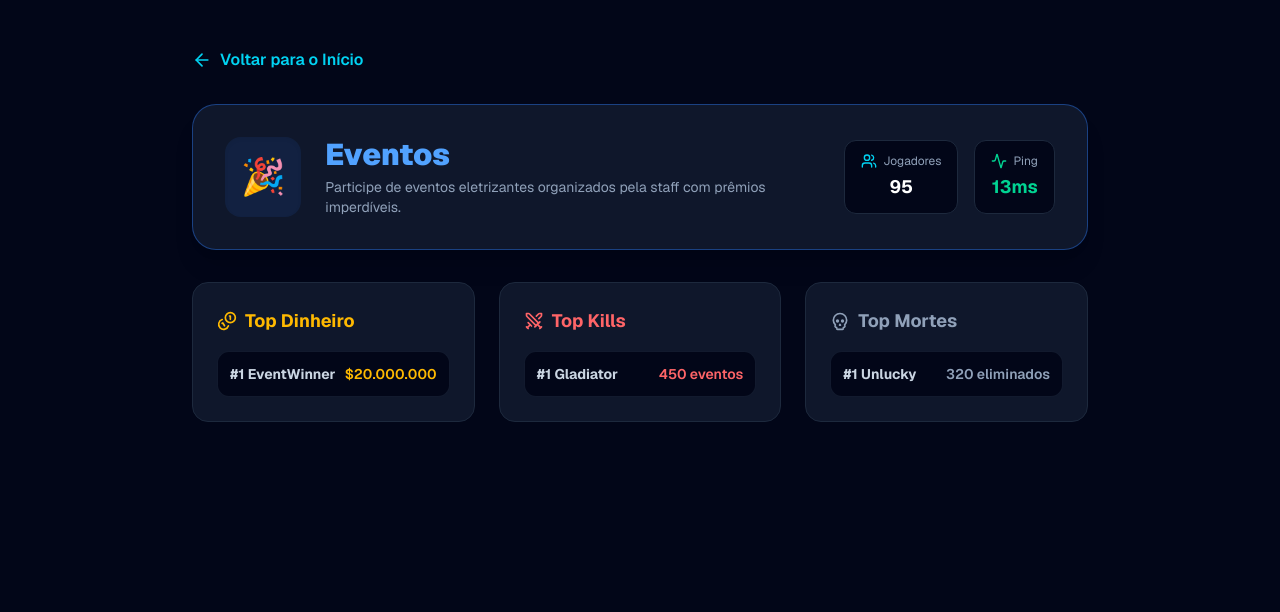
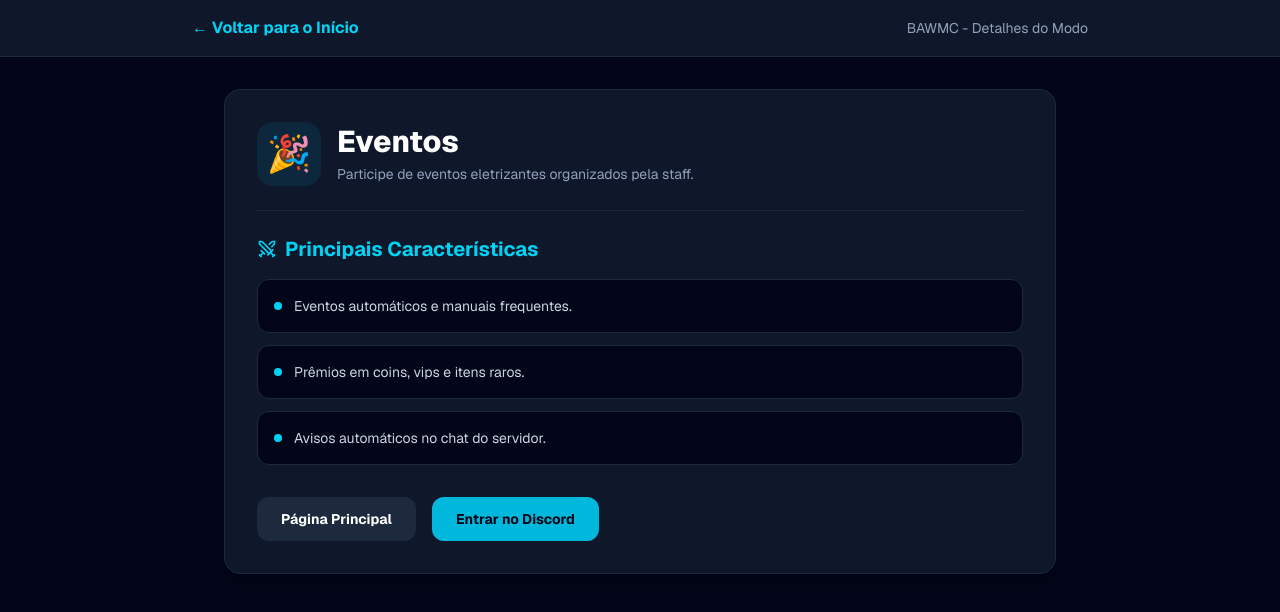
Before and after one commit to Bawmcnet/bawmc-website, a Next.js app: page /modo/eventos in a window 1280 px wide. Shown: the top 612 px of the page. Built offline with nearby package versions, Linux system fonts and the light colour scheme.

Commit message:
Adiciona paginas dinamicas dos modos e atualiza botoes

```diff
--- a/app/modo/[slug]/page.tsx
+++ b/app/modo/[slug]/page.tsx
@@ -1,218 +1,135 @@
-"use client";
+import Link from "next/link";
+import { Swords } from "lucide-react";
 
-import { useParams } from "next/navigation";
-import Link from "next/link";
-import { ArrowLeft, Trophy, Users, Activity, Skull, Coins, Swords } from "lucide-react";
-
-export default function ModoDetalhes() {
-  const params = useParams();
-  const slug = params.slug as string;
-
-  // Dados personalizados para cada modo
-  const modosInfo: Record<string, any> = {
-    survival: {
-      nome: "Survival",
-      desc: "O clássico survival com economia robusta, proteção de terrenos e jogabilidade equilibrada.",
+// Dicionário com as informações de cada modo
+const modosInfo: Record<string, { nome: string; desc: string; emoji: string; detalhes: string[] }> = {
+  "survival": {
+    nome: "Survival Clássico",
+    desc: "O modo tradicional com economia robusta, proteção de terrenos e jogabilidade equilibrada.",
     emoji: "⛏️",
-      color: "text-amber-400",
-      border: "border-amber-500/40",
-      bg: "bg-amber-500/10",
-      online: "420",
-      ping: "12ms",
-      topDinheiro: [
-        { pos: 1, nome: "PlayerOne", valor: "$15.420.000" },
-        { pos: 2, nome: "CraftMaster", valor: "$12.100.000" },
-        { pos: 3, nome: "BawPlayer", valor: "$9.850.000" },
-      ],
-      topKills: [
-        { pos: 1, nome: "HunterX", valor: "1.420 kills" },
-        { pos: 2, nome: "Shadow", valor: "1.100 kills" },
-        { pos: 3, nome: "Zelda", valor: "950 kills" },
-      ],
-      topMortes: [
-        { pos: 1, nome: "NoobMaster", valor: "850 mortes" },
-        { pos: 2, nome: "FallDamage", valor: "620 mortes" },
-        { pos: 3, nome: "CreeperVictim", valor: "540 mortes" },
+    detalhes: [
+      "Economia baseada em player shops e mercado (/mercado).",
+      "Proteção de terrenos com pá de ouro (/terreno).",
+      "Mundo principal expansivo com resets planejados para recursos."
     ]
   },
   "semi-anarquia": {
     nome: "Semi-Anarquia",
-      desc: "Liberdade quase total para construir, destruir e sobreviver com economia ativa e poucas regras.",
+    desc: "Liberdade quase total para construir, destruir e sobreviver com economia ativa.",
     emoji: "🧨",
-      color: "text-red-400",
-      border: "border-red-500/40",
-      bg: "bg-red-500/10",
-      online: "185",
-      ping: "15ms",
-      topDinheiro: [
-        { pos: 1, nome: "Anarchist", valor: "$8.200.000" },
-        { pos: 2, nome: "Destructor", valor: "$6.500.000" },
-      ],
-      topKills: [
-        { pos: 1, nome: "ChaosGod", valor: "2.840 kills" },
-        { pos: 2, nome: "RedStone", valor: "1.920 kills" },
-      ],
-      topMortes: [
-        { pos: 1, nome: "Rookie", valor: "1.450 mortes" },
+    detalhes: [
+      "Poucas regras e sem proteção de terrenos padrão.",
+      "Permitido griefing e roubo fora do spawn.",
+      "PvP ativado em praticamente todos os lugares."
     ]
   },
-    lifesteal: {
+  "lifesteal": {
     nome: "Lifesteal (Novo)",
-      desc: "Cada abate te fortalece: a cada kill, você ganha um novo coração e ganha economia.",
+    desc: "Cada abate te fortalece: a cada kill, você ganha um novo coração.",
     emoji: "❤️",
-      color: "text-rose-400",
-      border: "border-rose-500/40",
-      bg: "bg-rose-500/10",
-      online: "310",
-      ping: "14ms",
-      topDinheiro: [
-        { pos: 1, nome: "HeartThief", valor: "$10.500.000" },
-      ],
-      topKills: [
-        { pos: 1, nome: "Vampire", valor: "3.100 kills" },
-      ],
-      topMortes: [
-        { pos: 1, nome: "Heartless", valor: "920 mortes" },
+    detalhes: [
+      "Perde um coração ao morrer para outro jogador.",
+      "Ganha um coração ao eliminar um inimigo.",
+      "Sistema de saque e recompensas exclusivas."
     ]
   },
   "practice-e-crystalpvp": {
     nome: "Practice e CrystalPvP",
-      desc: "Treine suas habilidades de combate, cristais e domine as arenas de duelo intensas.",
+    desc: "Treine suas habilidades de combate, cristais e domine as arenas de duelo.",
     emoji: "🔮",
-      color: "text-emerald-400",
-      border: "border-emerald-500/40",
-      bg: "bg-emerald-500/10",
-      online: "140",
-      ping: "10ms",
-      topDinheiro: [
-        { pos: 1, nome: "CrystalKing", valor: "$5.100.000" },
-      ],
-      topKills: [
-        { pos: 1, nome: "PvPLegend", valor: "5.400 duelos" },
-      ],
-      topMortes: [
-        { pos: 1, nome: "ComboBreaker", valor: "2.100 derrotas" },
+    detalhes: [
+      "Arenas dedicadas a CrystalPvP, Netherite Pot e UHC.",
+      "Sem perda de itens nas arenas de treino.",
+      "Estatísticas e ranqueamento de duelos."
     ]
   },
-    eventos: {
+  "eventos": {
     nome: "Eventos",
-      desc: "Participe de eventos eletrizantes organizados pela staff com prêmios imperdíveis.",
+    desc: "Participe de eventos eletrizantes organizados pela staff.",
     emoji: "🎉",
-      color: "text-blue-400",
-      border: "border-blue-500/40",
-      bg: "bg-blue-500/10",
-      online: "95",
-      ping: "13ms",
-      topDinheiro: [
-        { pos: 1, nome: "EventWinner", valor: "$20.000.000" },
-      ],
-      topKills: [
-        { pos: 1, nome: "Gladiator", valor: "450 eventos" },
-      ],
-      topMortes: [
-        { pos: 1, nome: "Unlucky", valor: "320 eliminados" },
+    detalhes: [
+      "Eventos automáticos e manuais frequentes.",
+      "Prêmios em coins, vips e itens raros.",
+      "Avisos automáticos no chat do servidor."
     ]
   }
 };
 
-  const info = modosInfo[slug] || {
-    nome: "Modo de Jogo",
-    desc: "Informações detalhadas sobre este modo do BAWMC.",
-    emoji: "🎮",
-    color: "text-cyan-400",
-    border: "border-cyan-500/40",
-    bg: "bg-cyan-500/10",
-    online: "100",
-    ping: "15ms",
-    topDinheiro: [],
-    topKills: [],
-    topMortes: []
+interface PageProps {
+  params: {
+    slug: string;
   };
+}
+
+export default function ModoDetalhe({ params }: PageProps) {
+  const modo = modosInfo[params.slug];
+
+  if (!modo) {
+    return (
+      <div className="min-h-screen bg-slate-950 text-white flex flex-col items-center justify-center p-8">
+        <h1 className="text-3xl font-bold text-red-400 mb-4">Modo não encontrado</h1>
+        <p className="text-slate-400 mb-6">O modo que você está procurando não existe ou foi removido.</p>
+        <Link href="/" className="bg-cyan-500 text-slate-950 font-bold px-6 py-3 rounded-xl hover:bg-cyan-400 transition-colors">
+          Voltar para o Início
+        </Link>
+      </div>
+    );
+  }
 
   return (
-    <div className="min-h-screen bg-slate-950 text-white flex flex-col font-sans p-6 md:p-12">
-      <div className="max-w-4xl mx-auto w-full">
-        <Link href="/#modos" className="inline-flex items-center gap-2 text-cyan-400 hover:underline mb-8 font-semibold">
-          <ArrowLeft className="w-5 h-5" /> Voltar para o Início
+    <div className="min-h-screen bg-slate-950 text-white flex flex-col font-sans">
+      <nav className="bg-slate-900 border-b border-slate-800 p-4">
+        <div className="max-w-4xl mx-auto flex justify-between items-center">
+          <Link href="/" className="text-cyan-400 font-bold hover:underline">
+            ← Voltar para o Início
           </Link>
+          <span className="text-sm text-slate-400">BAWMC - Detalhes do Modo</span>
+        </div>
+      </nav>
 
-        {/* Cabeçalho do Modo */}
-        <div className={`bg-slate-900 border ${info.border} p-8 rounded-3xl mb-8 flex flex-col md:flex-row justify-between items-start md:items-center gap-6 shadow-xl`}>
-          <div className="flex items-center gap-6">
-            <div className={`w-20 h-20 rounded-2xl ${info.bg} flex items-center justify-center text-4xl shadow-inner`}>
-              {info.emoji}
+      <main className="flex-1 max-w-4xl mx-auto p-8 w-full">
+        <div className="bg-slate-900 border border-slate-800 rounded-2xl p-8 shadow-xl">
+          <div className="flex items-center gap-4 mb-6">
+            <div className="w-16 h-16 rounded-2xl bg-cyan-500/10 flex items-center justify-center text-4xl shadow-inner">
+              {modo.emoji}
             </div>
             <div>
-              <h1 className={`text-3xl font-black ${info.color}`}>{info.nome}</h1>
-              <p className="text-slate-400 text-sm mt-1 max-w-xl">{info.desc}</p>
+              <h1 className="text-3xl font-extrabold text-white">{modo.nome}</h1>
+              <p className="text-slate-400 text-sm mt-1">{modo.desc}</p>
             </div>
           </div>
 
-          {/* Status de Servidor (Ping e Online) */}
-          <div className="flex gap-4 w-full md:w-auto justify-between md:justify-start">
-            <div className="bg-slate-950 border border-slate-800 px-4 py-3 rounded-xl text-center">
-              <div className="flex items-center gap-1.5 text-xs text-slate-400 mb-1">
-                <Users className="w-4 h-4 text-cyan-400" /> Jogadores
+          <div className="border-t border-slate-800 pt-6 mt-6">
+            <h3 className="text-xl font-bold mb-4 flex items-center gap-2 text-cyan-400">
+              <Swords className="w-5 h-5" /> Principais Características
+            </h3>
+            <ul className="space-y-3">
+              {modo.detalhes.map((detalhe, index) => (
+                <li key={index} className="bg-slate-950 p-4 rounded-xl border border-slate-800 text-slate-300 text-sm flex items-center gap-3">
+                  <span className="w-2 h-2 rounded-full bg-cyan-400 shrink-0"></span>
+                  {detalhe}
+                </li>
+              ))}
+            </ul>
           </div>
-              <span className="font-bold text-lg">{info.online}</span>
-            </div>
-            <div className="bg-slate-950 border border-slate-800 px-4 py-3 rounded-xl text-center">
-              <div className="flex items-center gap-1.5 text-xs text-slate-400 mb-1">
-                <Activity className="w-4 h-4 text-emerald-400" /> Ping
-              </div>
-              <span className="font-bold text-lg text-emerald-400">{info.ping}</span>
+
+          <div className="mt-8 flex gap-4">
+            <Link
+              href="/"
+              className="bg-slate-800 text-white font-bold px-6 py-3 rounded-xl hover:bg-slate-700 transition-colors text-sm text-center"
+            >
+              Página Principal
+            </Link>
+            <a
+              href="https://discord.com/servers/bawmc-1317180458978639914"
+              target="_blank"
+              className="bg-cyan-500 text-slate-950 font-bold px-6 py-3 rounded-xl hover:bg-cyan-400 transition-colors text-sm text-center"
+            >
+              Entrar no Discord
+            </a>
           </div>
         </div>
-        </div>
-
-        {/* Grids de Estatísticas (Top Dinheiro, Kills, Mortes) */}
-        <div className="grid grid-cols-1 md:grid-cols-3 gap-6">
-          {/* Top Dinheiro */}
-          <div className="bg-slate-900 border border-slate-800 p-6 rounded-2xl">
-            <h3 className="text-lg font-bold text-amber-400 mb-4 flex items-center gap-2">
-              <Coins className="w-5 h-5" /> Top Dinheiro
-            </h3>
-            <div className="space-y-3">
-              {info.topDinheiro.map((item: any, i: number) => (
-                <div key={i} className="flex justify-between items-center bg-slate-950 p-3 rounded-xl border border-slate-800/60 text-sm">
-                  <span className="font-bold text-slate-300">#{item.pos} {item.nome}</span>
-                  <span className="text-amber-400 font-semibold">{item.valor}</span>
-                </div>
-              ))}
-            </div>
-          </div>
-
-          {/* Top Kills */}
-          <div className="bg-slate-900 border border-slate-800 p-6 rounded-2xl">
-            <h3 className="text-lg font-bold text-red-400 mb-4 flex items-center gap-2">
-              <Swords className="w-5 h-5" /> Top Kills
-            </h3>
-            <div className="space-y-3">
-              {info.topKills.map((item: any, i: number) => (
-                <div key={i} className="flex justify-between items-center bg-slate-950 p-3 rounded-xl border border-slate-800/60 text-sm">
-                  <span className="font-bold text-slate-300">#{item.pos} {item.nome}</span>
-                  <span className="text-red-400 font-semibold">{item.valor}</span>
-                </div>
-              ))}
-            </div>
-          </div>
-
-          {/* Top Mortes */}
-          <div className="bg-slate-900 border border-slate-800 p-6 rounded-2xl">
-            <h3 className="text-lg font-bold text-slate-400 mb-4 flex items-center gap-2">
-              <Skull className="w-5 h-5" /> Top Mortes
-            </h3>
-            <div className="space-y-3">
-              {info.topMortes.map((item: any, i: number) => (
-                <div key={i} className="flex justify-between items-center bg-slate-950 p-3 rounded-xl border border-slate-800/60 text-sm">
-                  <span className="font-bold text-slate-300">#{item.pos} {item.nome}</span>
-                  <span className="text-slate-400 font-semibold">{item.valor}</span>
-                </div>
-              ))}
-            </div>
-          </div>
-        </div>
-      </div>
+      </main>
     </div>
   );
 }
```
Also changed, not shown: app/page.tsx (+12 -2 lines). Lines whose indentation alone changed are shown as unchanged.
